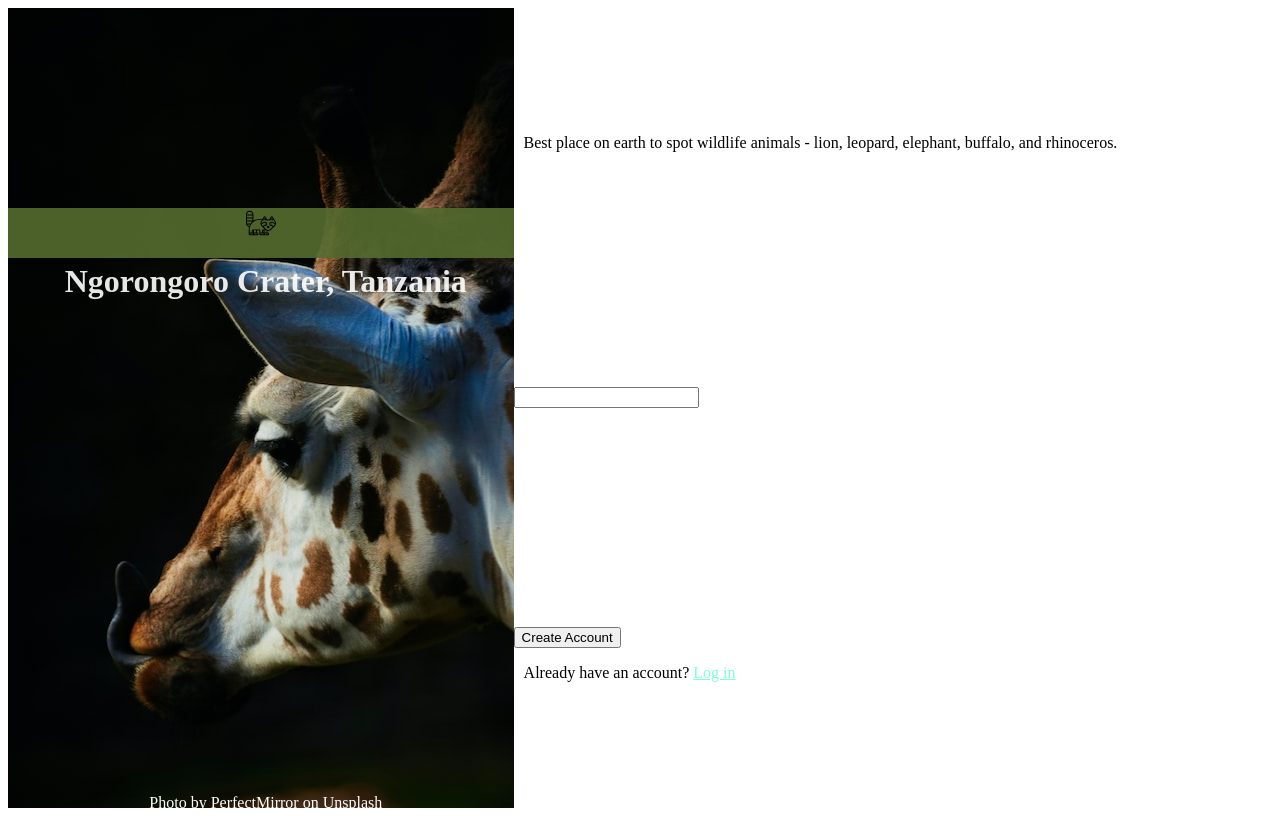
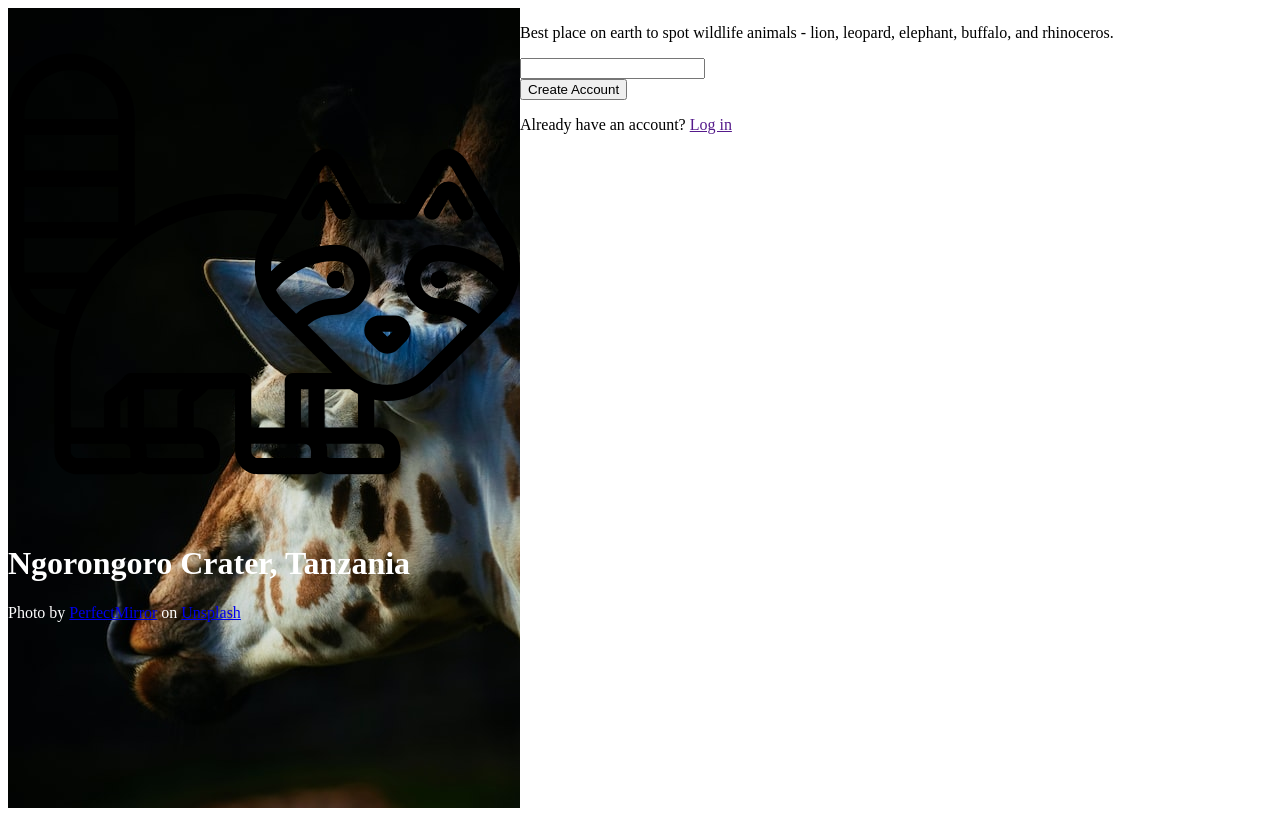
Before and after one commit to wenwen-dev/sign-up-form, a plain HTML site: page index.html in a window 1280 px wide. Drawn offline with Linux system fonts and the light colour scheme.

Commit message:
Clean up before 2nd attempt at this project

```diff
--- a/styles.css
+++ b/styles.css
@@ -1,22 +1,17 @@
-/* TODO: forgot how to adjust image size using css */
-/* TODO: find a software to resize images */
-
-* {
+html {
   box-sizing: border-box;
 }
 
-h1, p {
-  padding-left: 10px;
+*, *::before, *::after {
+  box-sizing: inherit;
 }
 
-:link {
-  color: white;
+body {
+  height: 100vh;
 }
 
-:visited {
-  color: aquamarine;
-}
 
+/* below are old codes */
 .wrapper {
   display: flex;
   flex-direction: row;
@@ -28,31 +23,3 @@ h1, p {
   background-image: url(bg.jpg);
   color: white;
 }
-
-.left-banner {
-  width: 100%;
-  height: 50px;
-  margin-top: 200px;
-  background-color:darkolivegreen;
-  opacity: 0.9;
-  text-align: center;
-}
-
-#icon {
-  width: 30px;
-  height: 30px;
-}
-.img-credit {
-  padding-top: 65vh;
-  text-align: center;
-  /* TODO: any better way to set the position of the credits */
-}
-
-.right {
-  display: flex;
-  flex-direction: column;
-  justify-content: space-around;
-  width: 60vw;
-  height: 100vh;
-  color: black;
-}
```
Also changed, not shown: 1 other file.
